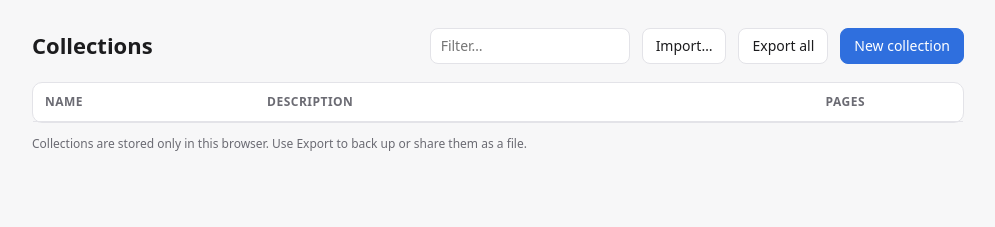
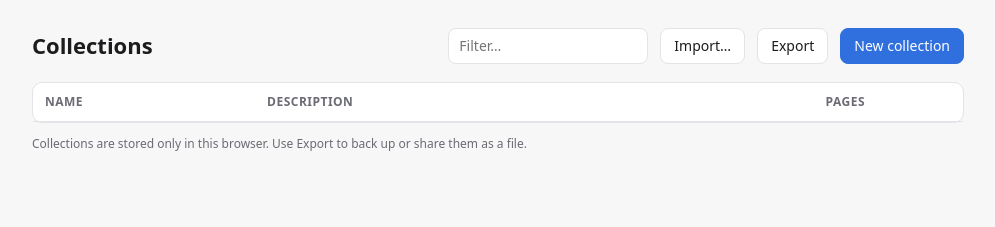
Before and after one commit to dzangolab/tab-collections, a website with bundled scripts: page src/collections.html in a window 1280 px wide. Shown: the whole page, without its empty margins (142-1137 px from the left). Built offline with nearby package versions, Linux system fonts and the light colour scheme.

Commit message:
feat: rename Export all to Export
Co-Authored-By: Claude Opus 5.5 <noreply@anthropic.com>

```diff
--- a/src/collections.html
+++ b/src/collections.html
@@ -14,7 +14,7 @@
     <input type="search" id="filter" placeholder="Filter…" style="width: 200px">
     <button id="vivaldi" hidden>From Vivaldi workspaces…</button>
     <button id="import">Import…</button>
-    <button id="export">Export all</button>
+    <button id="export">Export</button>
     <button id="new" class="primary">New collection</button>
     <input type="file" id="importFile" accept=".json,application/json" hidden>
   </div>
```
